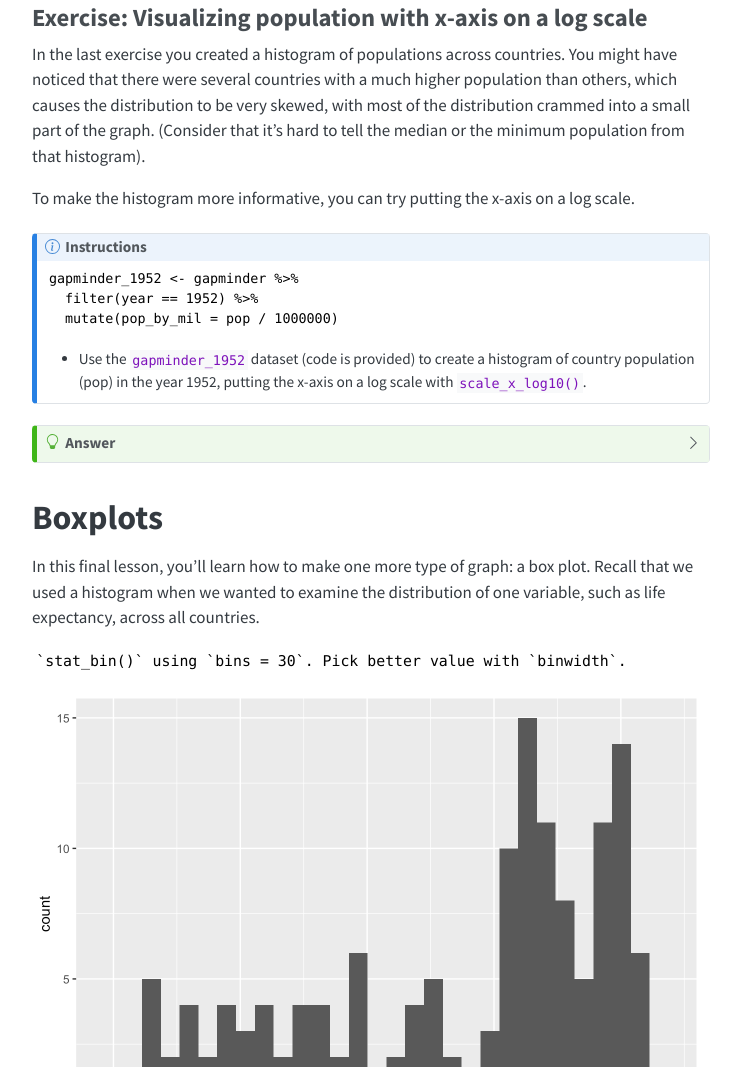
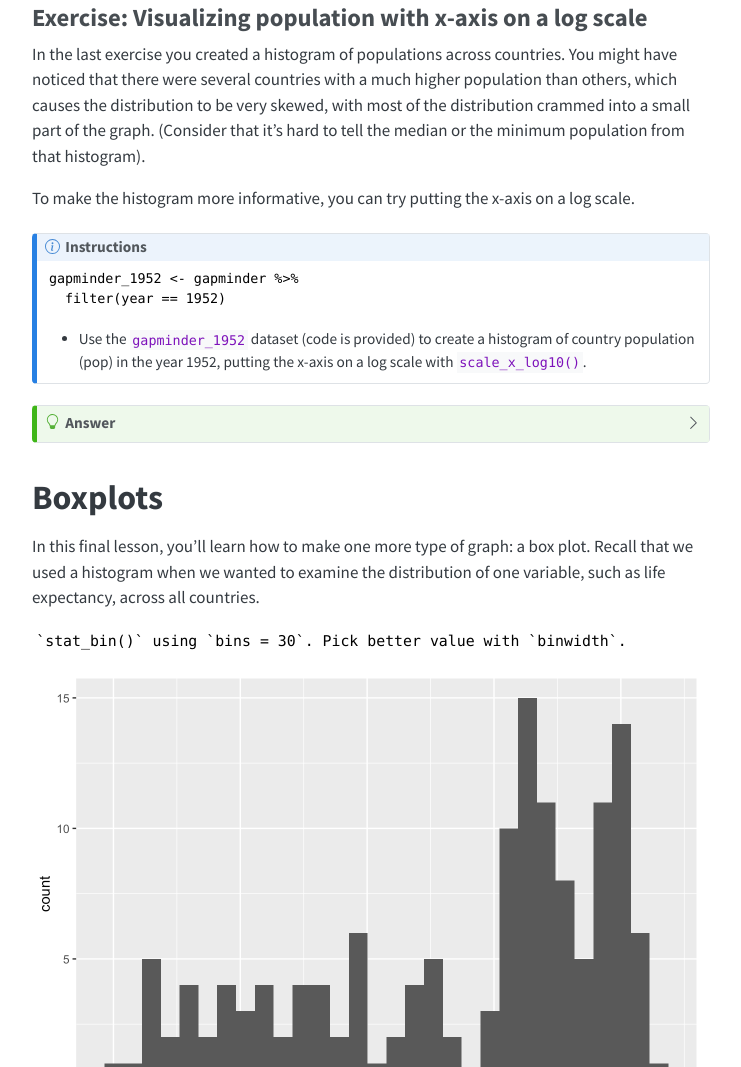
Before and after one commit to eyesoftruth/data-analysis-and-visualization-with-R, a plain HTML site: page Types_of_visualizations.html in a window 1280 px wide. Shown: the part 8303-9370 px from the top of the page, without its empty margins (269-1010 px from the left). Drawn offline with Linux system fonts and the light colour scheme.

Commit message:
Into to R and Types of vis updated

```diff
--- a/Types_of_visualizations.html
+++ b/Types_of_visualizations.html
@@ -884,8 +884,7 @@ Instructions
 </div>
 <div class="callout-body-container callout-body">
 <pre><code>gapminder_1952 &lt;- gapminder %&gt;%
-  filter(year == 1952) %&gt;%
-  mutate(pop_by_mil = pop / 1000000)</code></pre>
+  filter(year == 1952) </code></pre>
 <ul>
 <li>Use the <code>gapminder_1952</code> dataset (code is provided) to create a histogram of country population (pop) in the year 1952, putting the x-axis on a log scale with <code>scale_x_log10()</code>.</li>
 </ul>
```
Also changed, not shown: Introduction_to_R.html (+1 -1 lines).
